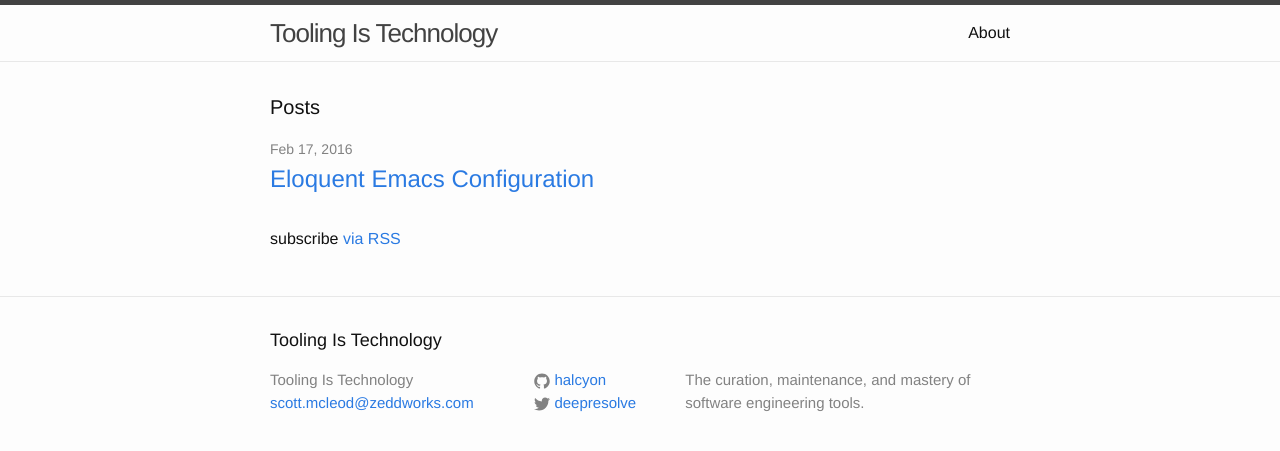
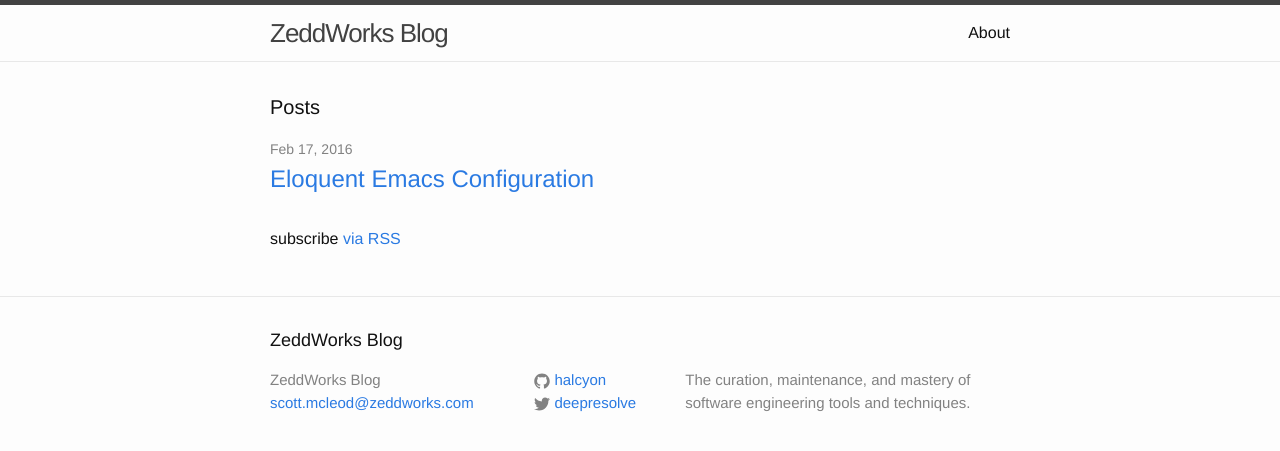
Before and after one commit to halcyon/www.zeddworks.com, a Jekyll site: the page built from index.html, in a window 1280 px wide. Shown: the top 451 px of the page. Built offline with Jekyll 4.4.1, drawn with Linux system fonts in a browser that asks for light colours.

Commit message:
Rename blog

```diff
--- a/_config.yml
+++ b/_config.yml
@@ -6,11 +6,11 @@
 # 'jekyll serve'. If you change this file, please restart the server process.
 
 # Site settings
-title: Tooling Is Technology
+title: ZeddWorks Blog
 email: scott.mcleod@zeddworks.com
 description: > # this means to ignore newlines until "baseurl:"
   The curation, maintenance, and mastery of software engineering
-  tools.
+  tools and techniques.
 baseurl: "" # the subpath of your site, e.g. /blog
 url: "" # the base hostname & protocol for your site
 twitter_username: deepresolve
```
